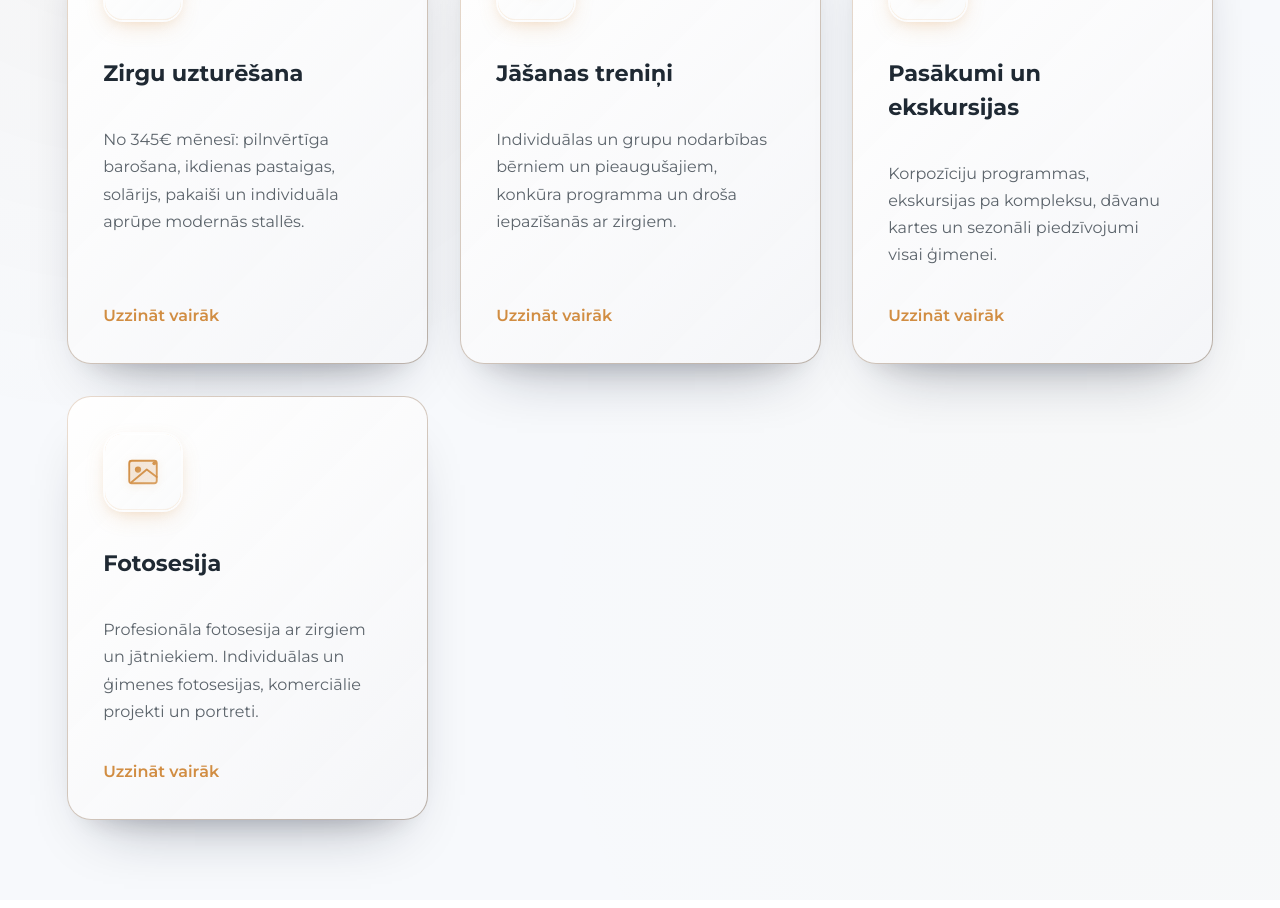
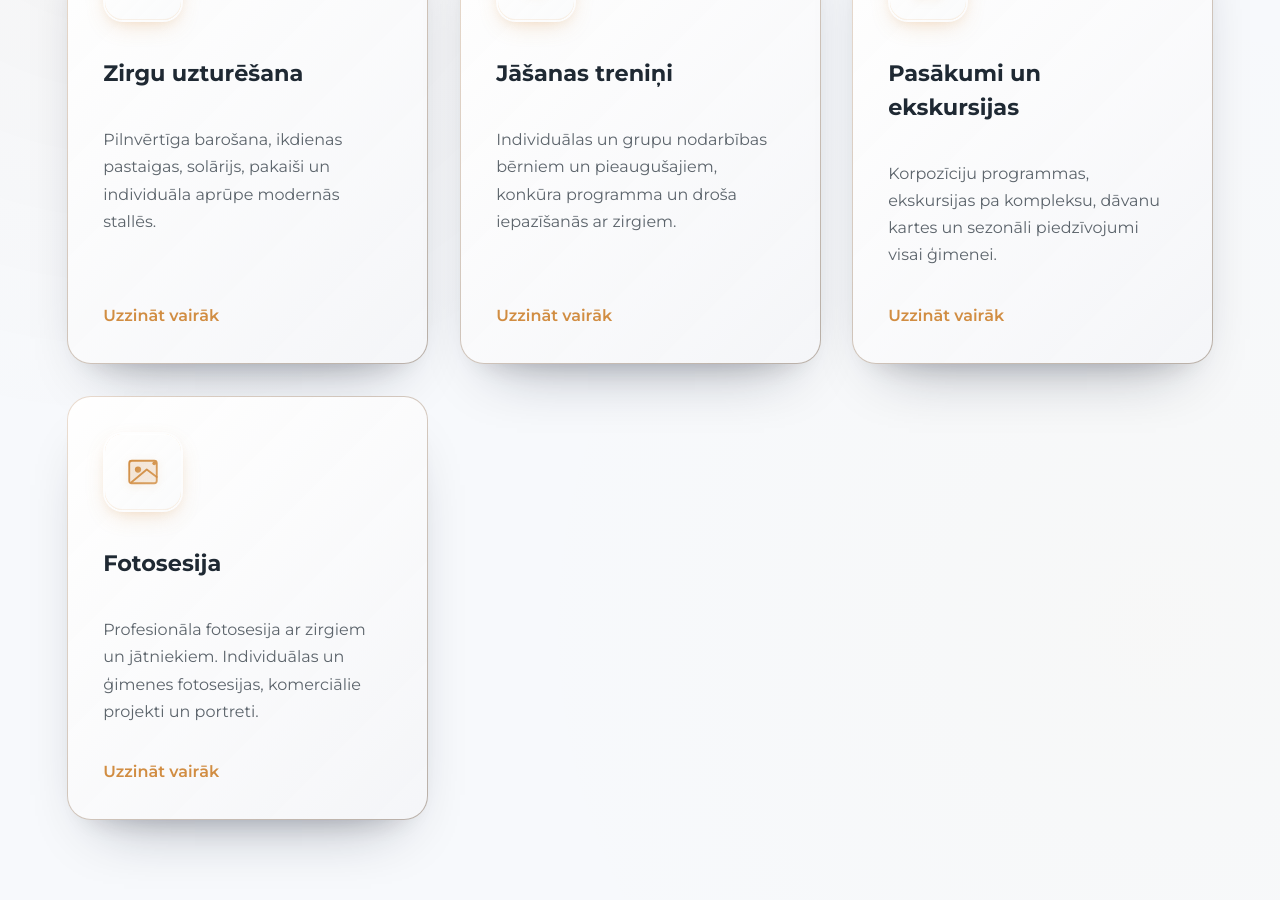
Before and after one commit to bgasimzade99/HorseLv, a React (Vite) app: page / in a window 1280 px wide. Shown: the part 2420-3328 px from the top of the page. Built offline with nearby package versions, Linux system fonts and the light colour scheme.

Commit message:
Remove price from horse boarding service description

```diff
--- a/src/App.jsx
+++ b/src/App.jsx
@@ -242,7 +242,7 @@ const translations = {
         {
           title: 'Zirgu uzturēšana',
           description:
-            'No 345€ mēnesī: pilnvērtīga barošana, ikdienas pastaigas, solārijs, pakaiši un individuāla aprūpe modernās stallēs.',
+            'Pilnvērtīga barošana, ikdienas pastaigas, solārijs, pakaiši un individuāla aprūpe modernās stallēs.',
           cta: 'Uzzināt vairāk',
         },
         {
@@ -539,7 +539,7 @@ const translations = {
         {
           title: 'Horse boarding',
           description:
-            'From €345 per month: complete feeding plan, daily turnout, solarium, bedding, and tailored care in modern stables.',
+            'Complete feeding plan, daily turnout, solarium, bedding, and tailored care in modern stables.',
           cta: 'Learn more',
         },
         {
@@ -836,7 +836,7 @@ const translations = {
         {
           title: 'Содержание лошадей',
           description:
-            'От 345€ в месяц: полноценное кормление, ежедневный выгул, солярий, подстилка и индивидуальный уход в современных конюшнях.',
+            'Полноценное кормление, ежедневный выгул, солярий, подстилка и индивидуальный уход в современных конюшнях.',
           cta: 'Подробнее',
         },
         {
```
